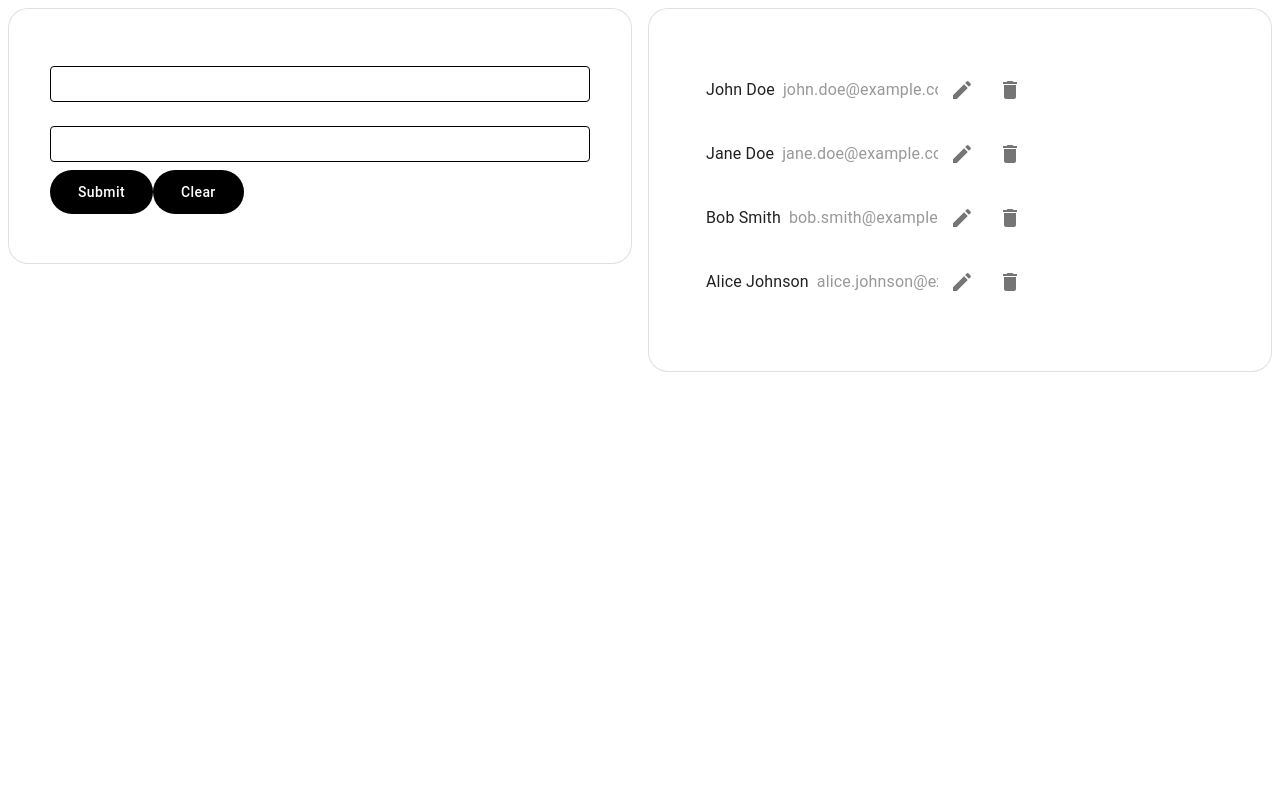
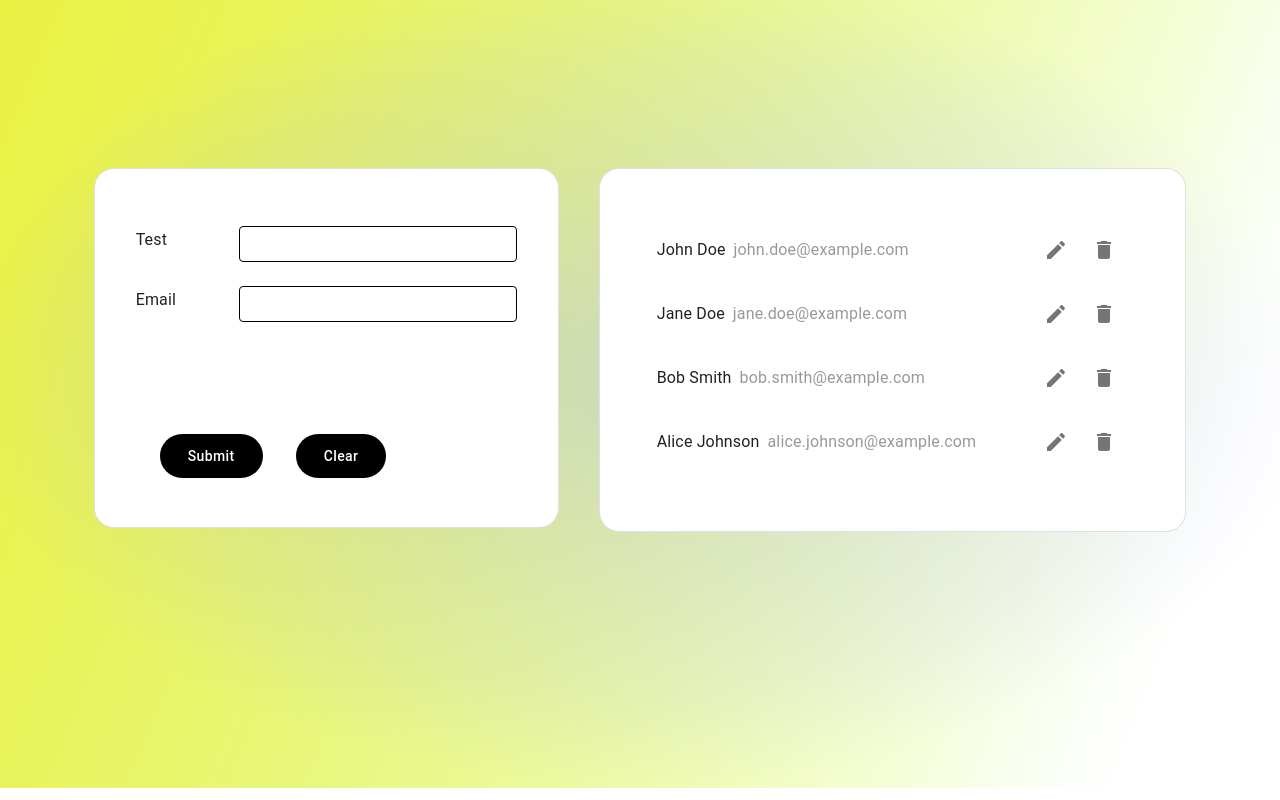
Before and after one commit to 4nur4g/anurag-irin, a React (Vite) app: page / in a window 1280 px wide. Built offline with nearby package versions, Linux system fonts and the light colour scheme.

Commit message:
Adjusted UI until Menu

```diff
--- a/src/App.jsx
+++ b/src/App.jsx
@@ -2,19 +2,38 @@ import UserInput from "./UserInput.jsx";
 import UserList from "./UserList.jsx";
 import {useMediaQuery, Grid, List, ListItem} from '@material-ui/core';
 import CustomCard from "./UI/CustomCard.jsx";
+import {makeStyles} from "@material-ui/core/styles";
+
+const useStyles = makeStyles((theme) => ({
+    root: {
+        display: "flex",
+        justifyContent: "center",
+        // Add this line to set the background to multiple gradients
+        background: "radial-gradient(51.63% 51.63% at 50% 48.37%, rgba(157, 167, 255, 0.368968) 0%, rgba(157, 167, 255, 0.117404) 77.46%, rgba(157, 167, 255, 0) 100%)," +
+            "linear-gradient(111.57deg, #FFEA31 -34.92%, rgba(255, 234, 49, 0) 85.47%)," +
+            "linear-gradient(111.57deg, #A4FF31 -34.92%, rgba(164, 255, 49, 0.560847) 19.68%, rgba(164, 255, 49, 0.259259) 57.18%, rgba(164, 255, 49, 0) 89.42%)",
+        height: "100vh",
+    },
+    backdropFilter: "blur(5px)"
+
+    , untilmenu: {
+        marginTop: "160px",
+    }
+}));
 
 function App() {
     const isDesktop = useMediaQuery('(min-width:600px)');
+    const classes = useStyles();
     return (
         <>
             {isDesktop ? (
-                <Grid container spacing={2}>
-                    <Grid item xs={6}>
+                <Grid container spacing={5} className={classes.root}>
+                    <Grid item className={classes.untilmenu}>
                         <CustomCard>
                             <UserInput/>
                         </CustomCard>
                     </Grid>
-                    <Grid item xs={6}>
+                    <Grid item className={classes.untilmenu}>
                         <CustomCard>
                             <UserList/>
                         </CustomCard>
--- a/src/UI/TextField.jsx
+++ b/src/UI/TextField.jsx
@@ -22,7 +22,6 @@ function TextField(props) {
     return (
         <TextFieldMui className={classes.root} {...props}  InputProps={{
             disableUnderline: true,
-            disableLabel: true,
         }} InputLabelProps={{ shrink: false }}/>
     );
 }
--- a/src/UserInput.jsx
+++ b/src/UserInput.jsx
@@ -1,6 +1,21 @@
-import { useState } from "react";
+import {useState} from "react";
 import TextField from "./UI/TextField.jsx";
 import Button from "./UI/Button.jsx"
+import {makeStyles} from "@material-ui/core/styles";
+import {Box, Typography} from "@mui/material";
+
+
+const useStyles = makeStyles((theme) => ({
+    root: {
+        maxWidth: 514
+    }, fields: {
+        display: 'flex', flexDirection: 'row', alignItems: 'center', justifyContents: 'center'
+    }, button1: {
+        marginLeft: "24px"
+    }, button2: {
+        marginLeft: "33px"
+    }
+}));
 
 function UserInput() {
     const [name, setName] = useState("");
@@ -26,15 +41,20 @@ function UserInput() {
         setEmail("");
     };
 
-    return (
-        <form onSubmit={handleSubmit}>
+    const classes = useStyles();
+
+    return (<form onSubmit={handleSubmit} className={classes.root}>
+        <Box className={classes.fields}>
+            <Typography sx={{mr: 2, display: 'inline-block', width: '119px'}}>Test</Typography>
             <TextField
-                // label="Name"
                 value={name}
                 onChange={handleNameChange}
                 fullWidth
                 margin="normal"
             />
+        </Box>
+        <Box sx={{display: 'flex', flexDirection: 'row', alignItems: 'center'}}>
+            <Typography sx={{mr: 2, display: 'inline-block', width: '119px'}}>Email</Typography>
             <TextField
                 // label="Email"
                 type="email"
@@ -44,14 +64,18 @@ function UserInput() {
                 margin="normal"
 
             />
-            <Button type="submit" variant="contained" color="primary">
+        </Box>
+        <Box sx={{marginTop: "103.88px"}}>
+            <Button type="submit" variant="contained" color="primary" style={{marginLeft: 24}}>
                 Submit
             </Button>
-            <Button type="button" variant="contained" color="secondary" onClick={handleClear}>
+            <Button type="button" variant="contained" color="secondary" onClick={handleClear}
+                    style={{marginLeft: 33}}
+            >
                 Clear
             </Button>
-        </form>
-    );
+        </Box>
+    </form>);
 }
 
 export default UserInput;
--- a/src/UserList.jsx
+++ b/src/UserList.jsx
@@ -9,7 +9,6 @@ import DeleteIcon from '@mui/icons-material/Delete';
 const useStyles = makeStyles((theme) => ({
     root: {
         width: '100%',
-        maxWidth: 360,
         backgroundColor: theme.palette.background.paper,
     },
 }));
@@ -27,7 +26,7 @@ const UserList = ({ users = dummyUsers }) => {
 
     return (
         <div className={classes.root}>
-            <List>
+            <List style={{ width: '100%' }}>
                 {users.map((user) => (
 
                     <ListItem key={user.id}>
@@ -35,7 +34,7 @@ const UserList = ({ users = dummyUsers }) => {
                             primary={
                                 <div style={{ display: 'flex', alignItems: 'center' }}>
                                     <span style={{ marginRight: '0.5rem' }}>{user.name}</span>
-                                    <span style={{ color: '#999' }}>{user.email}</span>
+                                    <span style={{ color: '#999', marginRight: '3.5rem' }}>{user.email}</span>
                                 </div>
                             }
                             primaryTypographyProps={{ noWrap: true }}
```
